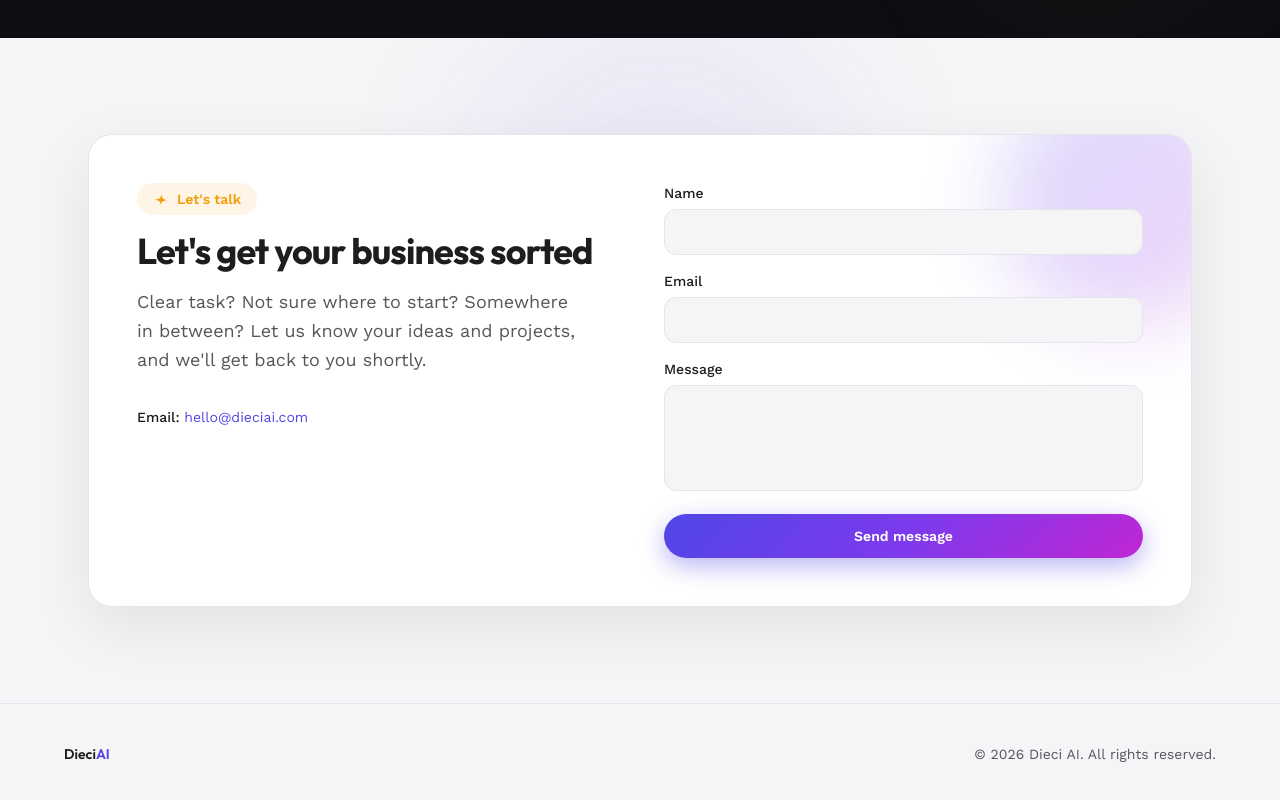
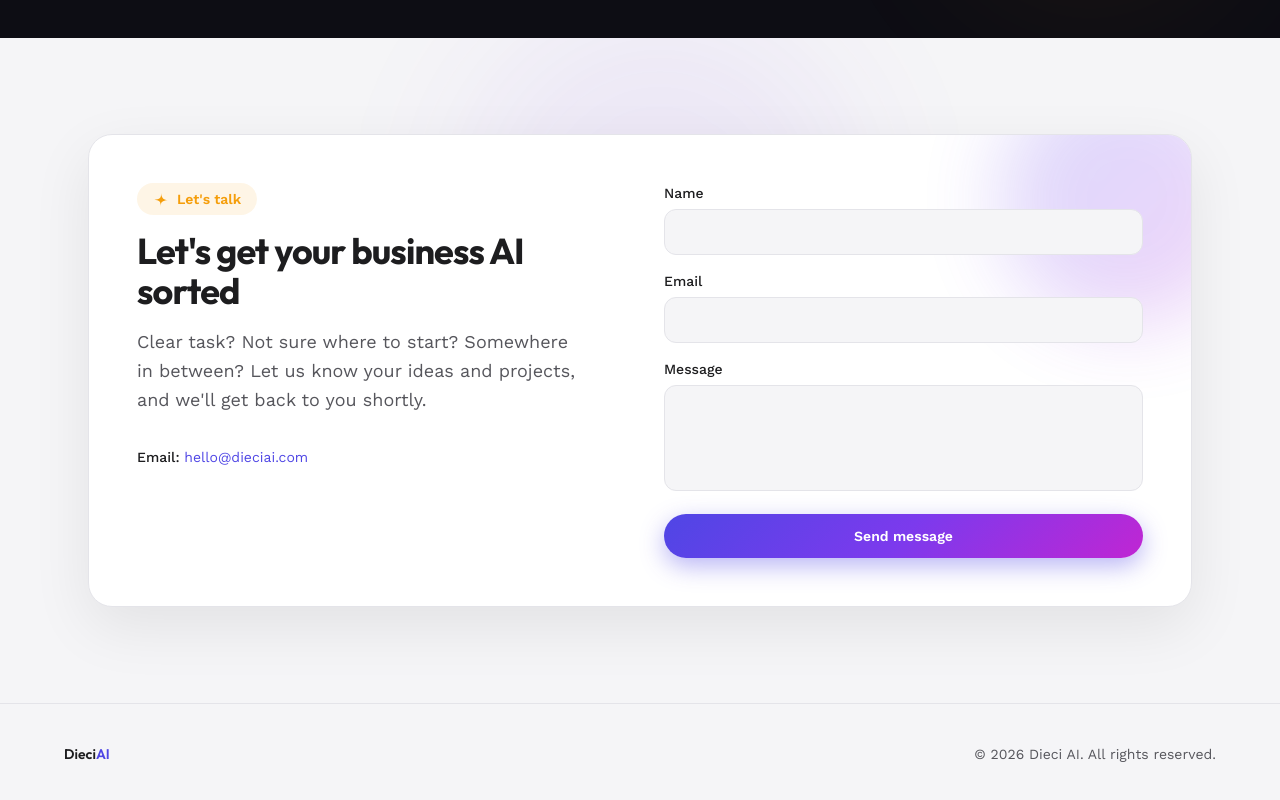
Before and after one commit to duecento/dieci, a Next.js app: page / in a window 1280 px wide. Shown: the part 2503-3303 px from the top of the page. Built offline with nearby package versions, Linux system fonts and the light colour scheme.

Commit message:
Update contact header to "Let's get your business AI sorted"

```diff
--- a/src/components/Contact.tsx
+++ b/src/components/Contact.tsx
@@ -50,7 +50,7 @@ export default function Contact() {
             Let&apos;s talk
           </div>
           <h2 className="font-heading text-3xl font-bold tracking-tight text-foreground sm:text-4xl">
-            Let&apos;s get your business sorted
+            Let&apos;s get your business AI sorted
           </h2>
           <p className="mt-4 max-w-md text-lg leading-relaxed text-muted">
             Clear task? Not sure where to start? Somewhere in between? Let us
```
